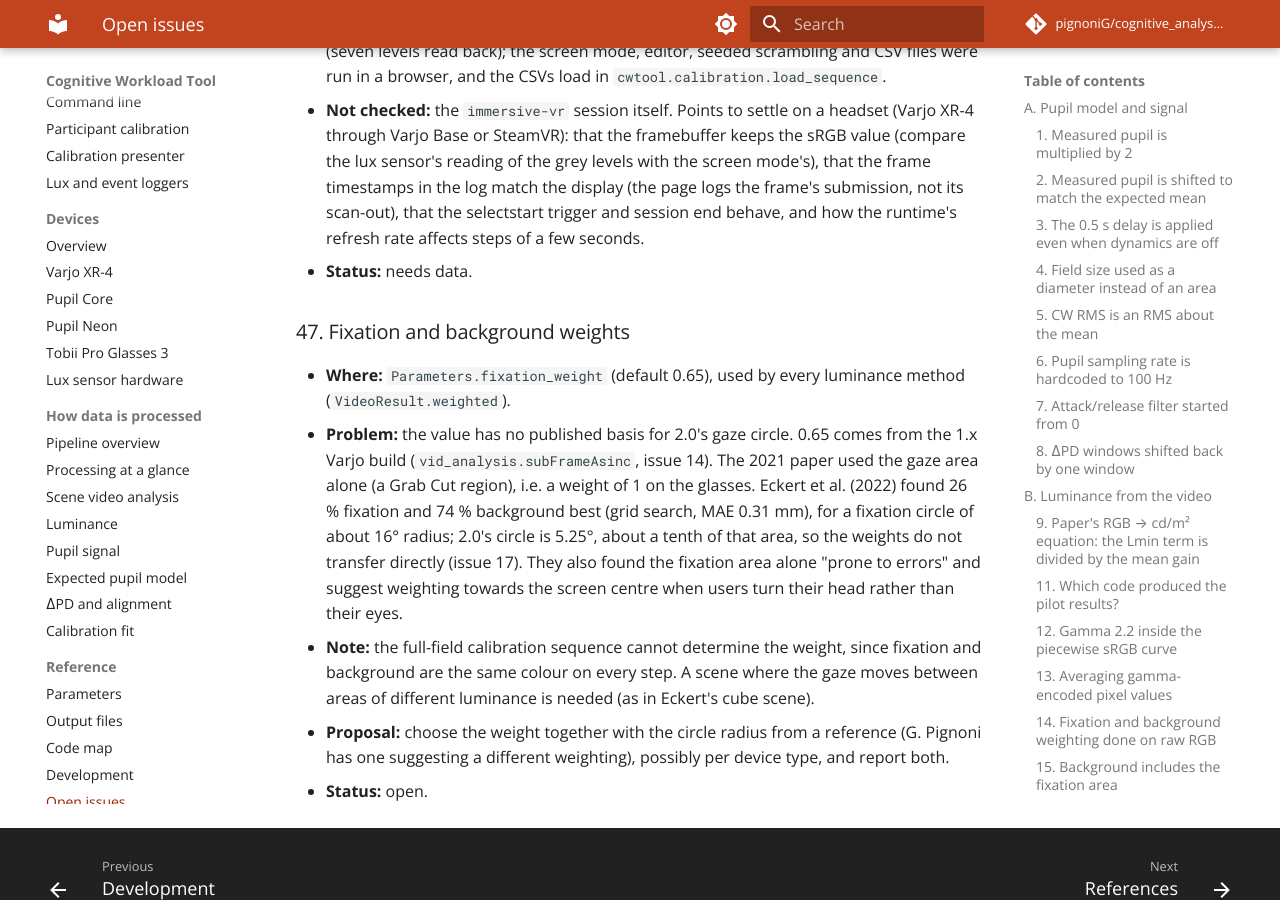
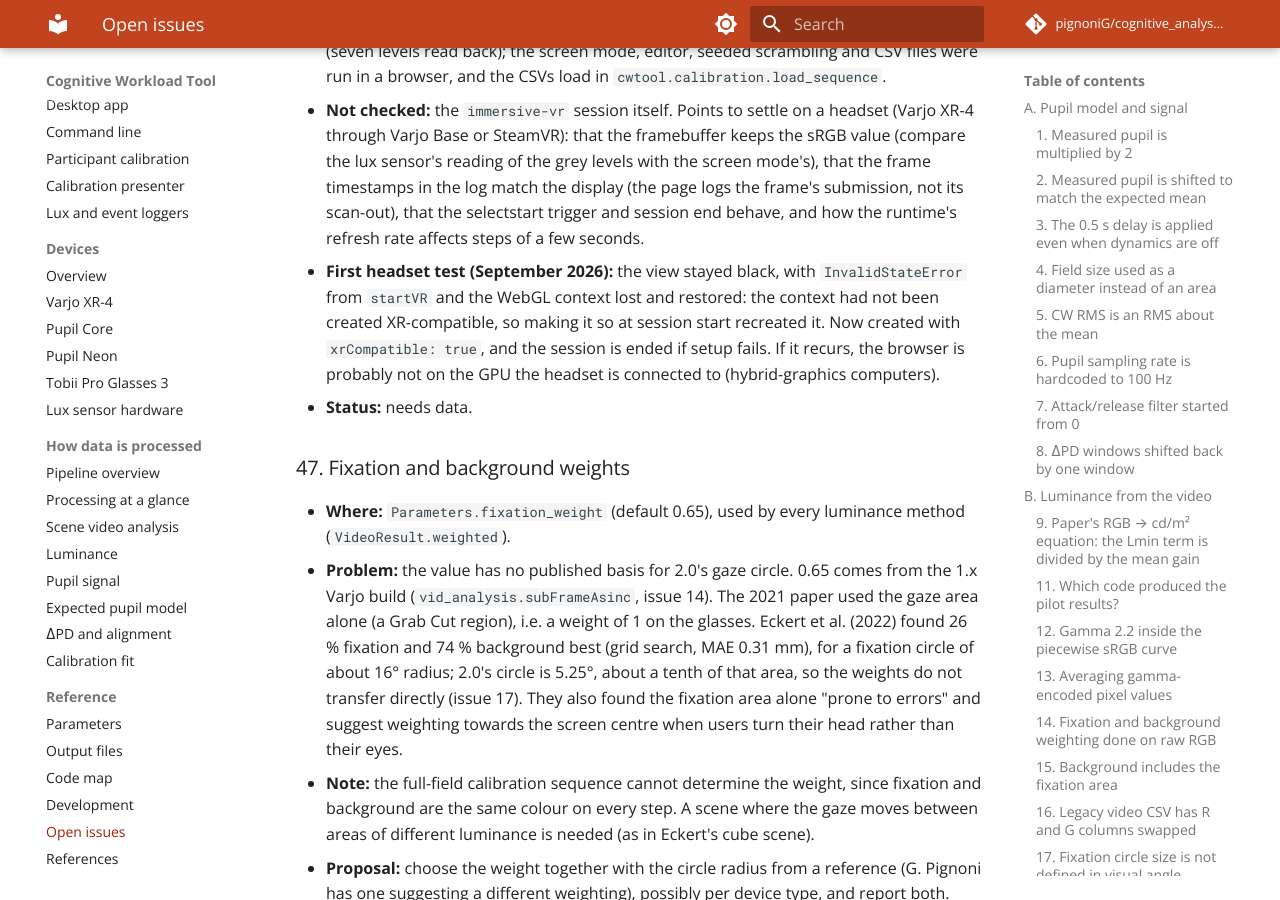
Before and after one commit to pignoniG/cognitive_analysis_tool, an MkDocs documentation site: the page built from docs/OPEN_ISSUES.md, in a window 1280 px wide and 900 px high, scrolled down 31457 px. Built offline with MkDocs 1.6.1 and Material for MkDocs 9.7.7, drawn with Linux system fonts in a browser that asks for light colours; comment, search, counter and statistics services are not loaded.

Commit message:
Presenter VR: create the WebGL context XR-compatible up front, end the session if setup fails
The first headset test stayed black with InvalidStateError and a lost and
restored context: making the context XR-compatible at session start recreates
it. Recorded in open issue 46.

```diff
--- a/docs/OPEN_ISSUES.md
+++ b/docs/OPEN_ISSUES.md
@@ -879,6 +879,10 @@
   screen mode's), that the frame timestamps in the log match the display (the page logs the frame's submission,
   not its scan-out), that the selectstart trigger and session end behave, and how the runtime's refresh rate
   affects steps of a few seconds.
+- **First headset test (September 2026):** the view stayed black, with `InvalidStateError` from `startVR` and the WebGL
+  context lost and restored: the context had not been created XR-compatible, so making it so at session start
+  recreated it. Now created with `xrCompatible: true`, and the session is ended if setup fails. If it recurs, the
+  browser is probably not on the GPU the headset is connected to (hybrid-graphics computers).
 - **Status:** needs data.
 
 ### 47. Fixation and background weights
```
Also changed, not shown: docs/calibration-tool/index.html (+13 -2 lines).
